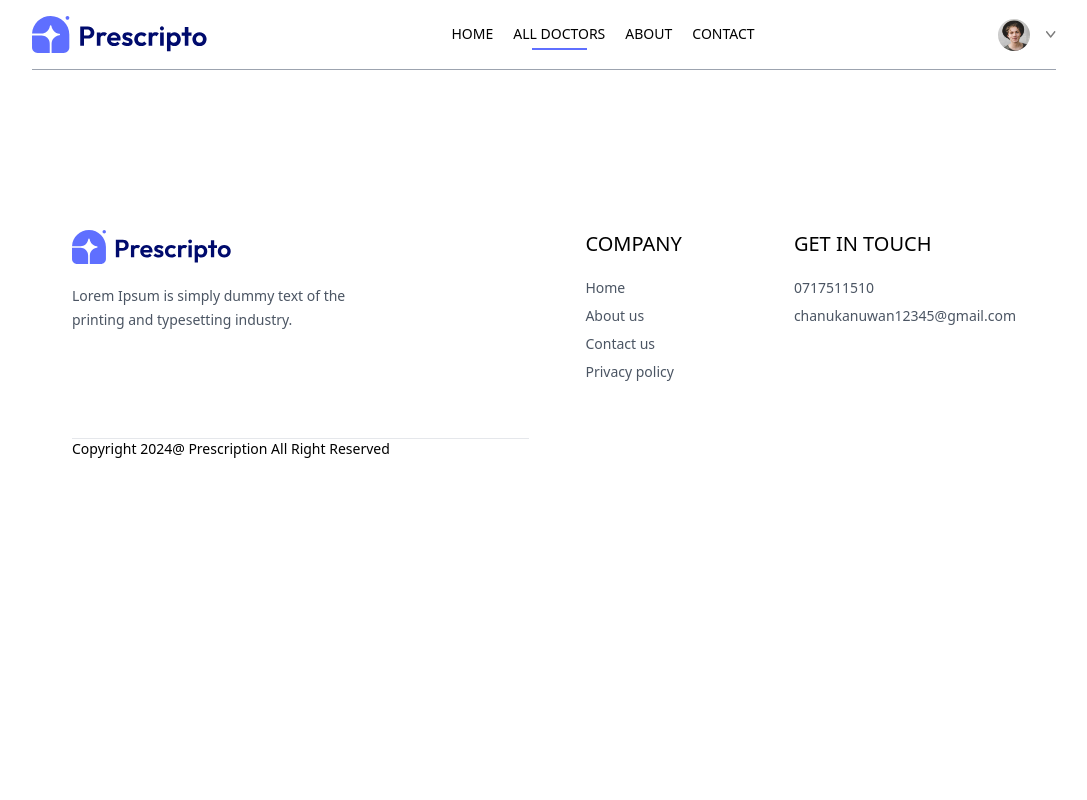
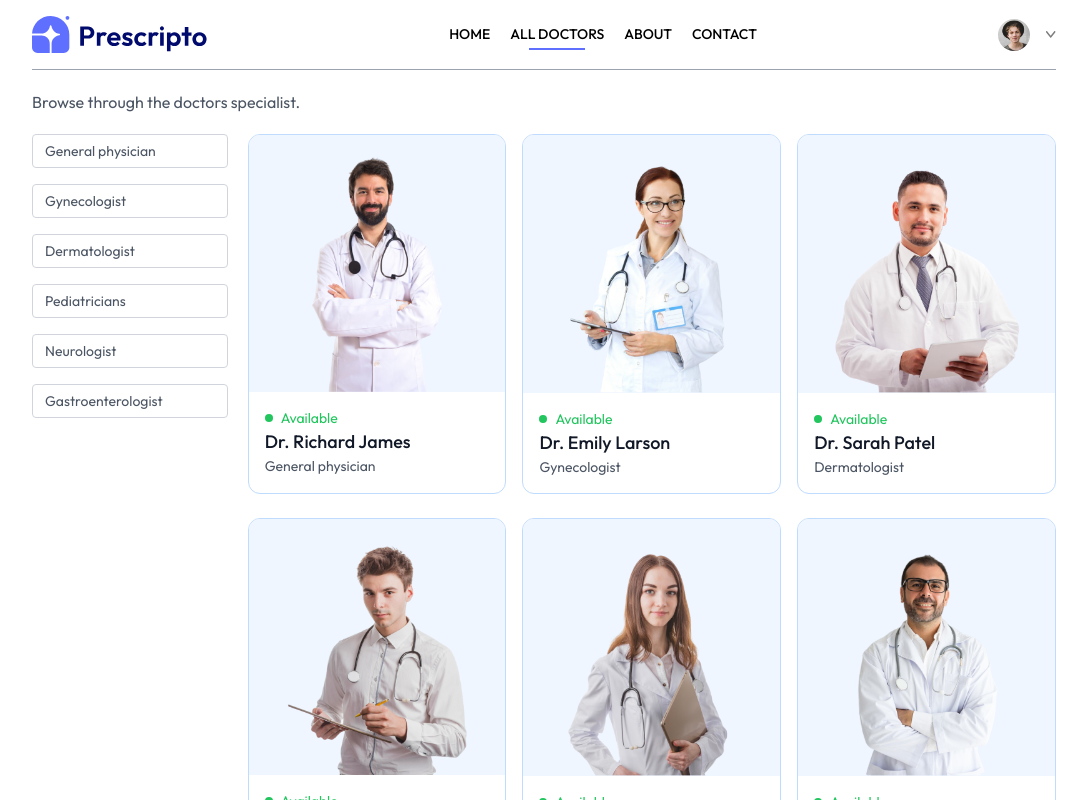
Before and after one commit to Nuwanchanuka/Booking-system, a React (Vite) app in the folder frontend/: page /doctors in a window 1280 px wide. Shown: the top 800 px of the page, without its empty margins (96-1183 px from the left). Built offline with nearby package versions, Linux system fonts and the light colour scheme.

Commit message:
create all doctors specialist page

```diff
--- a/frontend/src/components/Navbar.jsx
+++ b/frontend/src/components/Navbar.jsx
@@ -12,7 +12,7 @@
 
   return (
     <div className='flex items-center justify-between text-sm py-4 mb-5 border-b border-b-gray-400'>
-        <img className='w-44 cursor-pointer' src={assets.logo} alt="logo" />
+        <img onClick={()=>navigate('/')} className='w-44 cursor-pointer' src={assets.logo} alt="logo" />
         <ul className='hidden md:flex items-start gap-5 font-medium'>
             <NavLink to='/'>
                <li className='py-1'>HOME</li>
--- a/frontend/src/index.css
+++ b/frontend/src/index.css
@@ -1,7 +1,10 @@
+@import url('https://fonts.googleapis.com/css2?family=Outfit:wght@100..900&display=swap');
 @tailwind base;
 @tailwind components;
 @tailwind utilities;
-
+*{
+    font-family: outfit;
+}
 .active hr{
     @apply block
 }
--- a/frontend/src/pages/Doctors.jsx
+++ b/frontend/src/pages/Doctors.jsx
@@ -1,9 +1,59 @@
-import React from 'react'
+import React, { useContext, useEffect, useState } from 'react'
+import { useNavigate, useParams } from 'react-router-dom'
+import { AppContext } from '../context/AppContext'
+const Doctors = () => {
 
-const Doctors = () => {
+     const {speciality} = useParams()
+     const [filterDoc,setFilterDoc] = useState([])
+     const navigate = useNavigate()
+
+
+     const {doctors} = useContext(AppContext)
+
+     const applyFilter = () => {
+      if(speciality){
+        setFilterDoc(doctors.filter(doc =>doc.speciality === speciality))
+      }else{
+          setFilterDoc(doctors)
+        }
+
+     }
+     useEffect(() => {
+      applyFilter()
+     },[doctors,speciality])
+
   return (
     <div>
+      <p className='text-gray-600'>Browse through the doctors specialist.</p>
+      <div className='flex flex-col sm:flex-row items-start gap-5 mt-5'>
+        <div className='flex flex-col gap-4 text-sm text-gray-600  '>
+          <p  onClick ={()=>speciality ==='General physician' ? navigate('/doctors') : navigate('/doctors/General physician') }className={'w-[94vw] sm:w-auto pl-3 py-1.5 pr-16 border border-gray-300 rounded transition-all cursor-pointer'}>General physician</p>
+          <p  onClick ={()=>speciality ==='Gynecologist' ? navigate('/doctors') : navigate('/doctors/Gynecologist') }className={'w-[94vw] sm:w-auto pl-3 py-1.5 pr-16 border border-gray-300 rounded transition-all cursor-pointer'}>Gynecologist</p>
+          <p  onClick ={()=>speciality ==='Dermatologist' ? navigate('/doctors') : navigate('/doctors/Dermatologist') }className={'w-[94vw] sm:w-auto pl-3 py-1.5 pr-16 border border-gray-300 rounded transition-all cursor-pointer'}>Dermatologist</p>
+          <p  onClick ={()=>speciality ==='Pediatricians' ? navigate('/doctors') : navigate('/doctors/Pediatricians') }className={'w-[94vw] sm:w-auto pl-3 py-1.5 pr-16 border border-gray-300 rounded transition-all cursor-pointer'}>Pediatricians</p>
+          <p  onClick ={()=>speciality ==='Neurologist' ? navigate('/doctors') : navigate('/doctors/Neurologist') }className={'w-[94vw] sm:w-auto pl-3 py-1.5 pr-16 border border-gray-300 rounded transition-all cursor-pointer'}>Neurologist</p>
+          <p  onClick ={()=>speciality ==='Gastroenterologist' ? navigate('/doctors') : navigate('/doctors/Gastroenterologist') }className={'w-[94vw] sm:w-auto pl-3 py-1.5 pr-16 border border-gray-300 rounded transition-all cursor-pointer'}>Gastroenterologist</p>
 
+        </div>
+        <div className='w-full grid grid-cols-auto gap-4 gap-y-6'>
+          {filterDoc.map((item,index) => (
+                <div onClick={()=>navigate(`/appointment/${item._id}`)} className='border border-blue-200 rounded-xl overflow-hidden cursor-pointer hover:translate-y-[-10px] transition-all duration-500' key={index}>
+                  <img className='bg-blue-50' src={item.image} alt=""/>
+                  <div className='p-4'>
+                    <div className='flex items-center gap-2 text-sm text-center text-green-500'>
+
+                      <p className='w-2 h-2 bg-green-500 rounded-full'></p><p>Available</p>
+                    </div>
+                    <p className='text-gray-900 text-lg font-medium'>{item.name}</p>
+                    <p className='text-gray-600 text-sm'>{item.speciality}</p>
+                  </div>
+
+                </div>
+            ))}
+
+        </div>
+
+      </div>
     </div>
   )
 }
```
